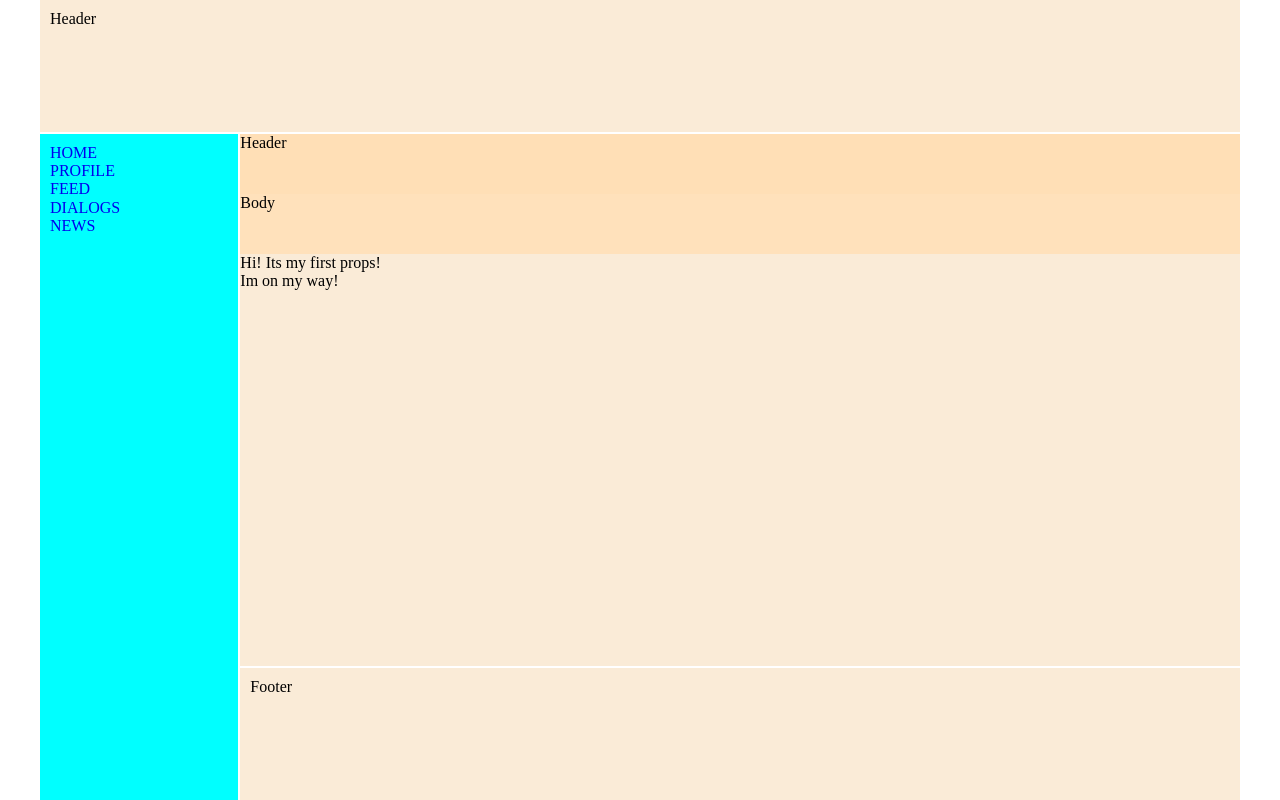
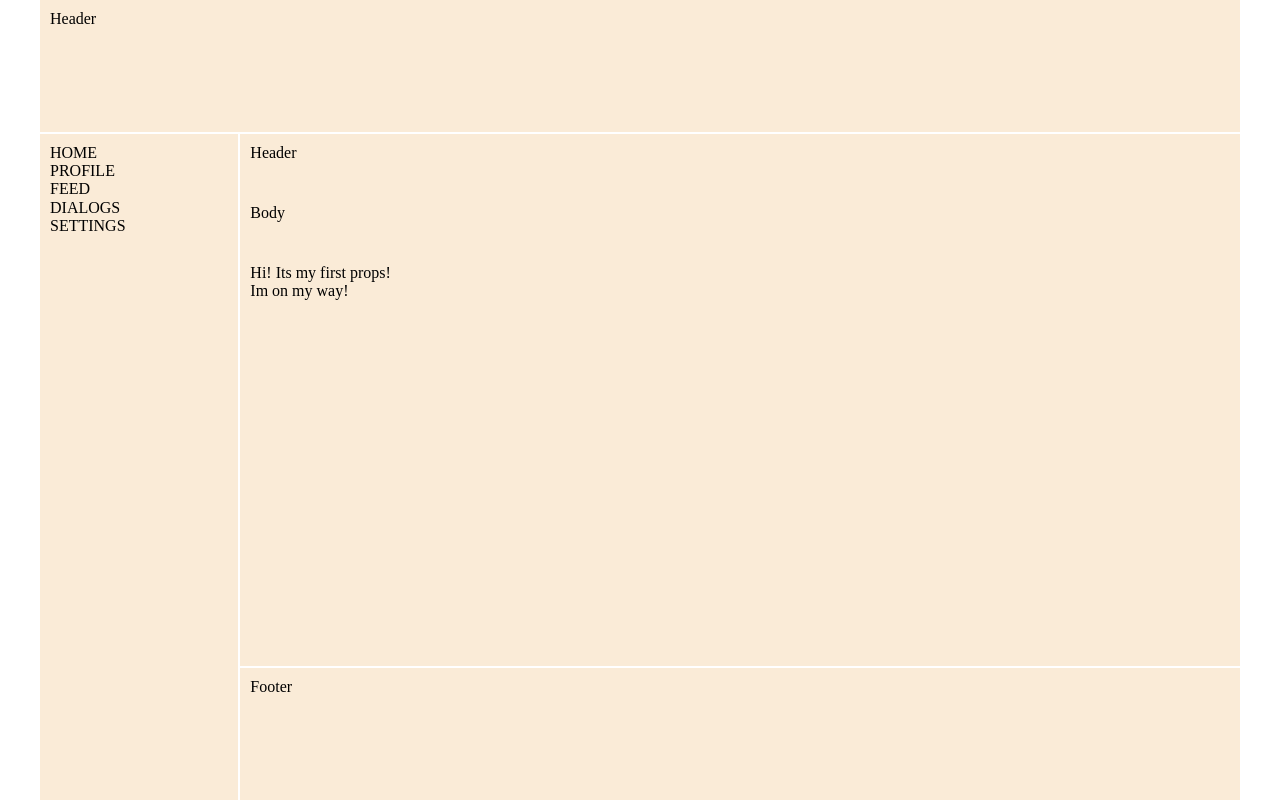
Before and after one commit to Jul1us5/React., a React (Create React App) app: page /profile in a window 1280 px wide. Built offline with nearby package versions, Linux system fonts and the light colour scheme.

Commit message:
Router and NavLink to=

```diff
--- a/package.json
+++ b/package.json
@@ -10,6 +10,7 @@
     "normalize.css": "^8.0.1",
     "react": "^16.13.1",
     "react-dom": "^16.13.1",
+    "react-router-dom": "^5.2.0",
     "react-scripts": "3.4.3"
   },
   "scripts": {
--- a/src/App.js
+++ b/src/App.js
@@ -1,18 +1,26 @@
 import React from "react";
 import "./App.scss";
-import 'normalize.css';
+import "normalize.css";
 import Header from "./components/Header/Header";
-import Section from "./components/Section/Section"
+import Section from "./components/Section/Section";
 import Nav from "./components/Nav/Nav";
 import Footer from "./components/Footer/Footer";
+import Dialogs from "./components/Dialogs/Dialogs";
+import { BrowserRouter, Route } from "react-router-dom";
 
 const App = () => {
-  return <div className="wrapper">
-    <Header />
-    <Nav />
-    <Section />
-    <Footer />
-  </div>;
+  return (
+    <BrowserRouter>
+      <div className="wrapper">
+        <Header />
+        <Nav />
+        <Section />
+        <Route path='/dialogs' component={Dialogs}/>
+        <Route path='/profile' component={Section}/>
+        <Footer />
+      </div>
+    </BrowserRouter>
+  );
 };
 
 export default App;
--- /dev/null
+++ b/src/components/Dialogs/Dialogs.jsx
@@ -0,0 +1,12 @@
+import React from "react";
+import style from "./Dialogs.module.scss";
+
+const Dialogs = (props) => {
+  return (
+    <section>
+      <div className={style.color}>Dialogs</div>
+    </section>
+  );
+};
+
+export default Dialogs;
--- a/src/components/Footer/Footer.jsx
+++ b/src/components/Footer/Footer.jsx
@@ -3,7 +3,9 @@ import style from './Footer.module.scss';
 
 const Footer = () => {
     return (
-        <footer>Footer</footer>
+        <footer>
+            <div className={style.background}>Footer</div>
+        </footer>
     );
 }
 
--- a/src/components/Header/Header.jsx
+++ b/src/components/Header/Header.jsx
@@ -3,7 +3,9 @@ import style from './Header.module.scss';
 
 const Header = () => {
     return (
-        <header>Header</header>
+        <header>
+            <div className={style.color}>Header</div>
+        </header>
     );
 }
 
--- a/src/components/Header/Header.module.scss
+++ b/src/components/Header/Header.module.scss
@@ -3,3 +3,6 @@ header {
     background-color: antiquewhite;
     padding: 10px;
 }
+.color {
+    color: rgb(0, 0, 0);
+}
--- a/src/components/Nav/Nav.jsx
+++ b/src/components/Nav/Nav.jsx
@@ -1,14 +1,15 @@
 import React from 'react';
+import { NavLink } from 'react-router-dom';
 import style from'./Nav.module.scss';
 
 const Nav = () => {
     return (
         <nav className={style.color}>
-            <a href="#link">HOME</a>
-            <a href="#link">PROFILE</a>
-            <a href="#link">FEED</a>
-            <a href="#link">DIALOGS</a>
-            <a href="#link">NEWS</a>
+            <NavLink to="#link">HOME</NavLink>
+            <NavLink to="#link">PROFILE</NavLink>
+            <NavLink to="/profile">FEED</NavLink>
+            <NavLink to="/dialogs">DIALOGS</NavLink>
+            <NavLink to="#link">SETTINGS</NavLink>
         </nav>
     );
 }
--- a/src/components/Nav/Nav.module.scss
+++ b/src/components/Nav/Nav.module.scss
@@ -5,8 +5,6 @@ nav {
     a {
         display: grid;
         text-decoration: none;
+        color: black;
     }
 }
-.color {
-    background-color: aqua;
-}
--- a/src/components/Section/Post/Post.jsx
+++ b/src/components/Section/Post/Post.jsx
@@ -3,7 +3,7 @@ import style from './Post.module.scss';
 
 const Post = (props) => {
     return (
-        <div>{props.value}</div>
+        <div className={style.background}>{props.value}</div>
     );
 }
 
--- a/src/components/Section/Section.module.scss
+++ b/src/components/Section/Section.module.scss
@@ -1,15 +1,14 @@
 section {
     grid-area: s;
     background-color: antiquewhite;
+    padding: 10px;
     .header {
         width: 100%;
         height: 60px;
-        background-color: rgb(255, 223, 182);
     }
     .body {
         width: 100%;
         height: 60px;
-        background-color: rgb(255, 225, 187);
     }
 }
 .color {
```
Also changed, not shown: src/components/Dialogs/Dialogs.module.scss (added), 1 other file (tests, documents, lock files or other folders).
